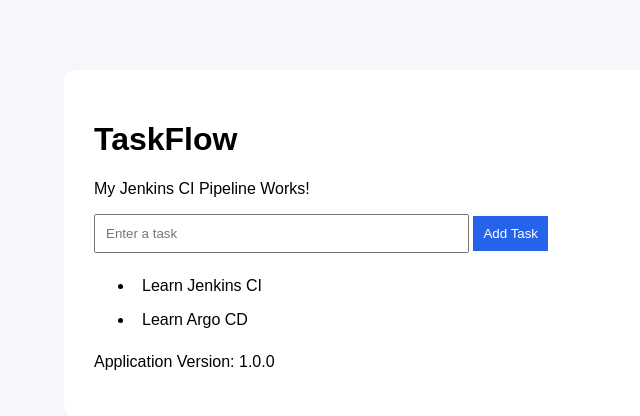
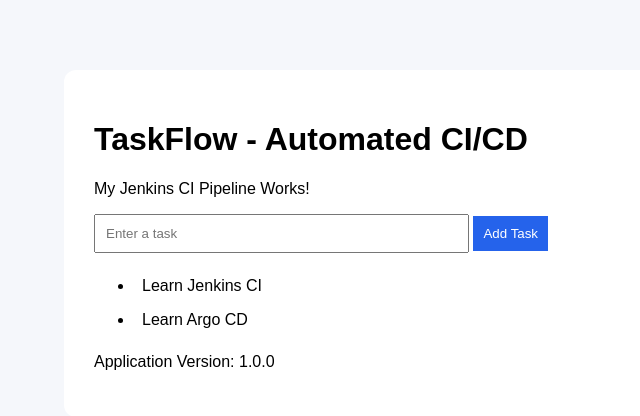
Before and after one commit to Ashraf0452/taskflow-app, a Flask app: page / in a window 1280 px wide. Shown: the top 416 px of the page, without its empty margins (276-916 px from the left). Run offline with Flask 3, Linux system fonts and the light colour scheme.

Commit message:
feat: update TaskFlow through automated CI CD

```diff
--- a/app/templates/index.html
+++ b/app/templates/index.html
@@ -22,7 +22,7 @@
 </head>
 <body>
     <div class="card">
-        <h1>TaskFlow</h1>
+        <h1>TaskFlow - Automated CI/CD</h1>
         <p>My Jenkins CI Pipeline Works!</p>
 
         <form method="POST">
```
